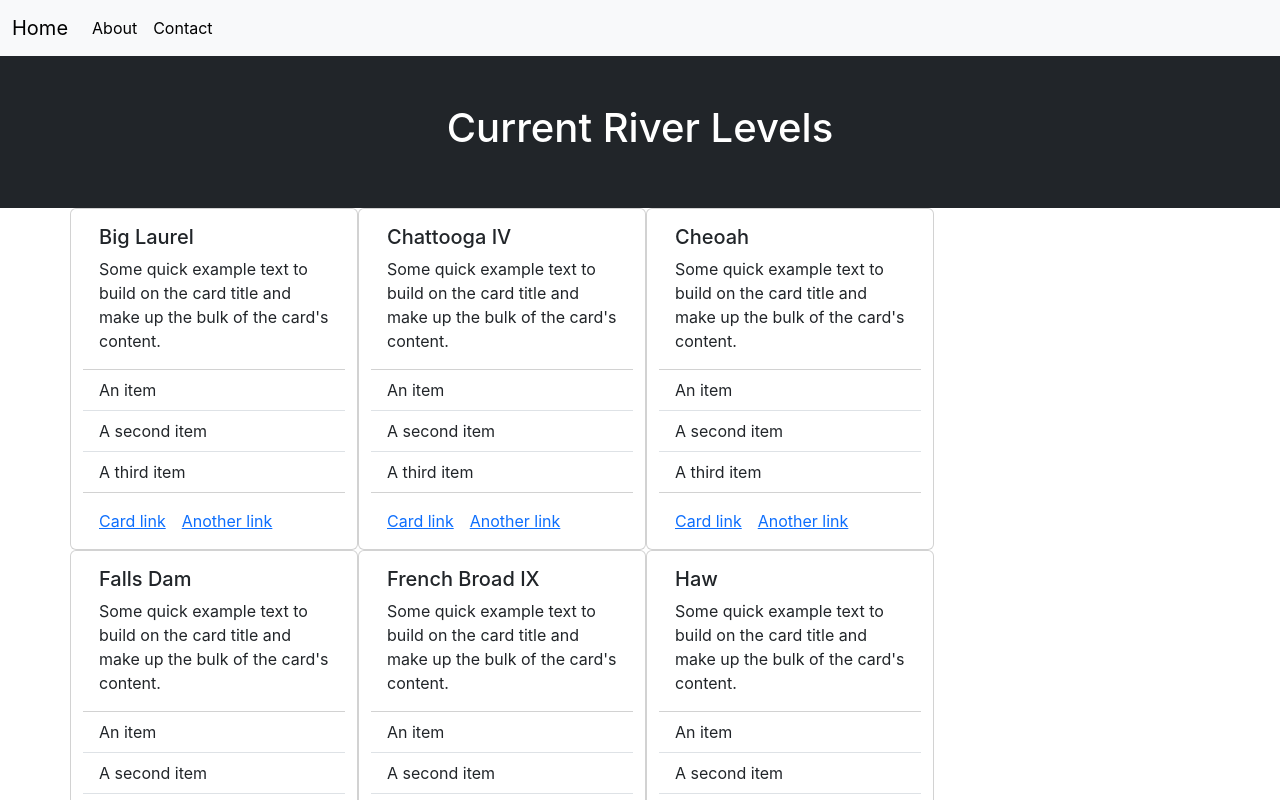
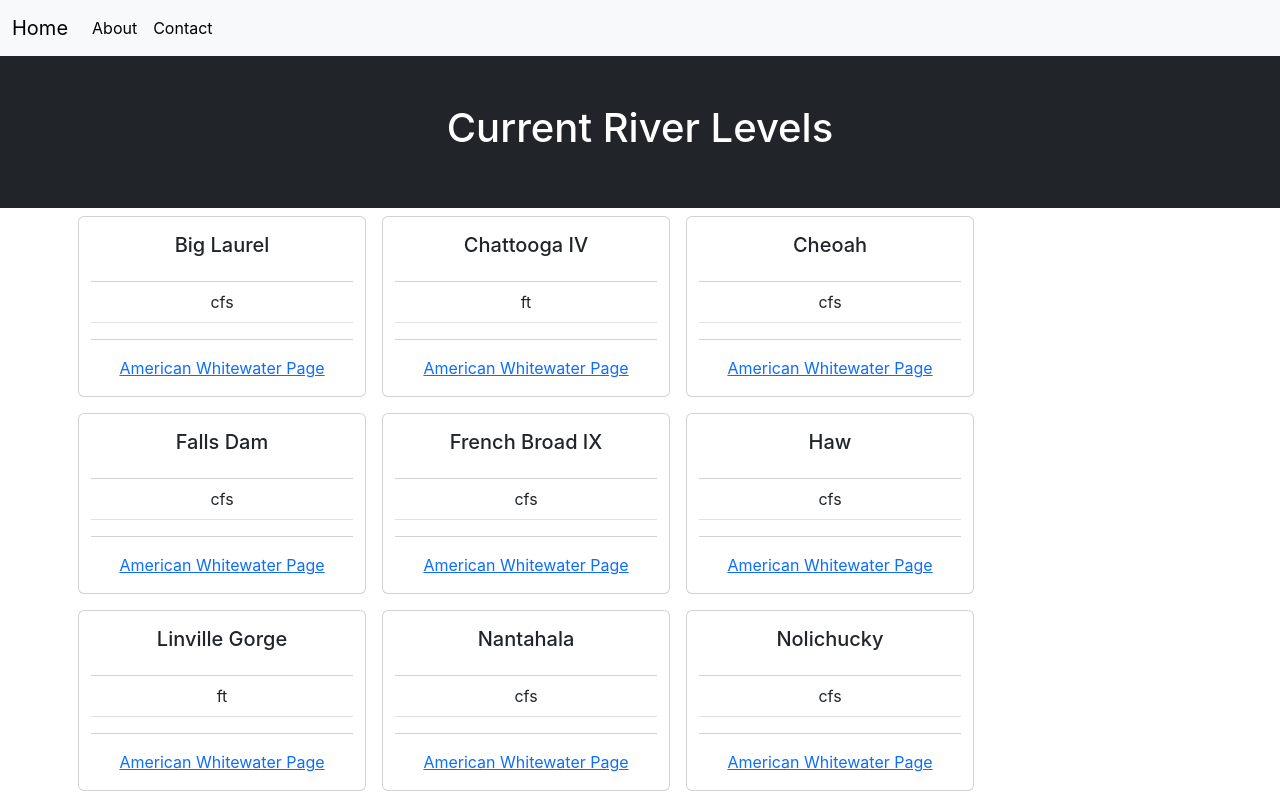
Before and after one commit to joshuafmiller/River-Level-Project, a React (Create React App) app in the folder my-app/: page / in a window 1280 px wide. Shown: the top 800 px of the page. Built offline with nearby package versions, Linux system fonts and the light colour scheme.

Commit message:
cards updated - shows color changes per runnable

```diff
--- a/my-app/src/App.js
+++ b/my-app/src/App.js
@@ -11,6 +11,8 @@ import RiverView from './components/RiverView';
 
 function App() {
 
+
+
   const riverTables = [
     {
       name : "Big Laurel",
@@ -19,6 +21,7 @@ function App() {
       unit : "cfs", //unit of measurement for river level
       runnableLevel : [250, 2000], //min, max
       runnable : null,
+      awpage : "https://www.americanwhitewater.org/content/River/view/river-detail/1039/main",
 
     },
     {
@@ -28,6 +31,7 @@ function App() {
       unit : "ft", //unit of measurement for river level
       runnableLevel : [.90, 2.50], //min, max
       runnable : null,
+      awpage : "https://www.americanwhitewater.org/content/River/view/river-detail/476/main",
     },
     {
       name : "Cheoah",
@@ -36,6 +40,7 @@ function App() {
       unit : "cfs", //unit of measurement for river level
       runnableLevel : [400, 2500], //min, max
       runnable : null,
+      awpage : "https://www.americanwhitewater.org/content/River/view/river-detail/3146/main",
     },
     {
       name : "Falls Dam",
@@ -44,6 +49,7 @@ function App() {
       unit : "cfs", //unit of measurement for river level
       runnableLevel : [650, 4000], //min, max
       runnable : null,
+      awpage : "https://www.americanwhitewater.org/content/River/view/river-detail/3869/main",
     },
     {
       name : "French Broad IX",
@@ -52,6 +58,7 @@ function App() {
       unit : "cfs", //unit of measurement for river level
       runnableLevel : [700, 7000], //min, max
       runnable : null,
+      awpage : "https://www.americanwhitewater.org/content/River/view/river-detail/1074/main",
     },
     {
       name : "Haw",
@@ -60,6 +67,7 @@ function App() {
       unit : "cfs", //unit of measurement for river level
       runnableLevel : [1001, 12000], //min, max
       runnable : null,
+      awpage : "https://www.americanwhitewater.org/content/River/view/river-detail/2706/main",
     },
     {
       name : "Linville Gorge",
@@ -68,6 +76,7 @@ function App() {
       unit : "ft", //unit of measurement for river level
       runnableLevel : [1.70, 2.70], //min, max
       runnable : null,
+      awpage : "https://www.americanwhitewater.org/content/River/view/river-detail/1039/main",
     },
     {
       name : "Nantahala",
@@ -76,6 +85,7 @@ function App() {
       unit : "cfs", //unit of measurement for river level
       runnableLevel : [450, 2000], //min, max
       runnable : null,
+      awpage : "https://www.americanwhitewater.org/content/River/view/river-detail/1109/main",
     },
     {
       name : "Nolichucky",
@@ -84,6 +94,7 @@ function App() {
       unit : "cfs", //unit of measurement for river level
       runnableLevel : [500, 3000], //min, max
       runnable : null,
+      awpage : "https://www.americanwhitewater.org/content/River/view/river-detail/1106/main",
     },
     {
       name : "Pigeon Gorge",
@@ -92,6 +103,7 @@ function App() {
       unit : "cfs", //unit of measurement for river level
       runnableLevel : [300, 3000], //min, max
       runnable : null,
+      awpage : "https://www.americanwhitewater.org/content/River/view/river-detail/1108/main",
     },
     {
       name : "Tellico",
@@ -100,6 +112,7 @@ function App() {
       unit : "cfs", //unit of measurement for river level
       runnableLevel : [280, 1500], //min, max
       runnable : null,
+      awpage : "https://www.americanwhitewater.org/content/River/view/river-detail/1791/main",
     },
     {
       name : "Watauga",
@@ -108,6 +121,7 @@ function App() {
       unit : "cfs", //unit of measurement for river level
       runnableLevel : [150, 650], //min, max
       runnable : null,
+      awpage : "https://www.americanwhitewater.org/content/River/view/river-detail/1143/main",
     },
     {
       name : "Wilson Creek",
@@ -116,6 +130,7 @@ function App() {
       unit : "ft", //unit of measurement for river level
       runnableLevel : [2.25, 5.00], //min, max
       runnable : null,
+      awpage : "https://www.americanwhitewater.org/content/River/view/river-detail/1146/main",
     },
 
   ];
--- a/my-app/src/components/RiverView.js
+++ b/my-app/src/components/RiverView.js
@@ -1,69 +1,119 @@
 import React from "react";
 
-const RiverCard = ({river}) => {
+const RiverCard = ({ river }) => {
 
+//checking to see if the river is runnable, high, or low
+    if (river.runnable == "runnable"){
     return (
-    <div class="card" style={{width: '18rem'}}>
+
+    <div class="card m-2 text-center" style={{ width: "18rem" }}>
       <div class="card-body">
         <h5 class="card-title">{river.name}</h5>
-        <p class="card-text">
-          Some quick example text to build on the card title and make up the
-          bulk of the card's content.
-        </p>
+        <p class="card-text"></p>
       </div>
       <ul class="list-group list-group-flush">
-        <li class="list-group-item">An item</li>
-        <li class="list-group-item">A second item</li>
-        <li class="list-group-item">A third item</li>
+        <li class="list-group-item">
+          {river.level}
+          {river.unit}
+        </li>
+        <li class="list-group-item text-success">{river.runnable}</li>
       </ul>
       <div class="card-body">
-        <a href="#" class="card-link">
-          Card link
-        </a>
-        <a href="#" class="card-link">
-          Another link
+        <a href={river.awpage} class="card-link">
+          American Whitewater Page
         </a>
       </div>
     </div>
   );
+    }
+    if (river.runnable == "high"){
+        return (
+
+            <div class="card m-2 text-center" style={{ width: "18rem" }}>
+              <div class="card-body">
+                <h5 class="card-title">{river.name}</h5>
+                <p class="card-text"></p>
+              </div>
+              <ul class="list-group list-group-flush">
+                <li class="list-group-item">
+                  {river.level}
+                  {river.unit}
+                </li>
+                <li class="list-group-item text-danger">{river.runnable}</li>
+              </ul>
+              <div class="card-body">
+                <a href={river.awpage} class="card-link">
+                  American Whitewater Page
+                </a>
+              </div>
+            </div>
+          );
+    }
+
+    if (river.runnable == "low"){
+        return (
+
+            <div class="card m-2 text-center" style={{ width: "18rem" }}>
+              <div class="card-body">
+                <h5 class="card-title">{river.name}</h5>
+                <p class="card-text"></p>
+              </div>
+              <ul class="list-group list-group-flush">
+                <li class="list-group-item">
+                  {river.level}
+                  {river.unit}
+                </li>
+                <li class="list-group-item text-warning">{river.runnable}</li>
+              </ul>
+              <div class="card-body">
+                <a href={river.awpage} class="card-link">
+                  American Whitewater Page
+                </a>
+              </div>
+            </div>
+          );
+    }
+
+    else {
+            return (
+
+                <div class="card m-2 text-center" style={{ width: "18rem" }}>
+                  <div class="card-body">
+                    <h5 class="card-title">{river.name}</h5>
+                    <p class="card-text"></p>
+                  </div>
+                  <ul class="list-group list-group-flush">
+                    <li class="list-group-item">
+                      {river.level}
+                      {river.unit}
+                    </li>
+                    <li class="list-group-item">{river.runnable}</li>
+                  </ul>
+                  <div class="card-body">
+                    <a href={river.awpage} class="card-link">
+                      American Whitewater Page
+                    </a>
+                  </div>
+                </div>
+              );
+        }
     };
 
-const RiverView = ({data}) => {
-
-    // data.map((data, i) => {
-    //     return <RiverCard data={data} i={i} />
-    // })
-//         for (let i = 0; i < data.length; i++ ){
-//             console.log(data[i].ID)
-//         return <RiverCard data={data} i={i}/>
-//     }
-// }
 
 
+const RiverView = ({ data }) => {
   const resultsHtml = data.map((obj, i) => {
-        return <RiverCard river={obj} key={i} />
-})
-
-        // var newData = data.map(function(element) {
-        //     return <RiverCard data={obj} i={i}/>
-        // })
-
-        // data.forEach((data, i) => {
-        //     console.log(data, i)
-        //     return <RiverCard data={data} i={i}/>
-        // });
+    return <RiverCard river={obj} key={i} />;
+  });
   return (
     <div>
-                {resultsHtml &&
-                    <div className='container'>
-                        <div className="row">
-                            {resultsHtml}
+      {resultsHtml && (
+        <div className="container">
+          <div className="row">{resultsHtml}</div>
         </div>
+      )}
     </div>
-                }
-            </div>
-        )
-}
-
+  );
+};
 
 export default RiverView;
```
Lines whose indentation alone changed are shown as unchanged.
